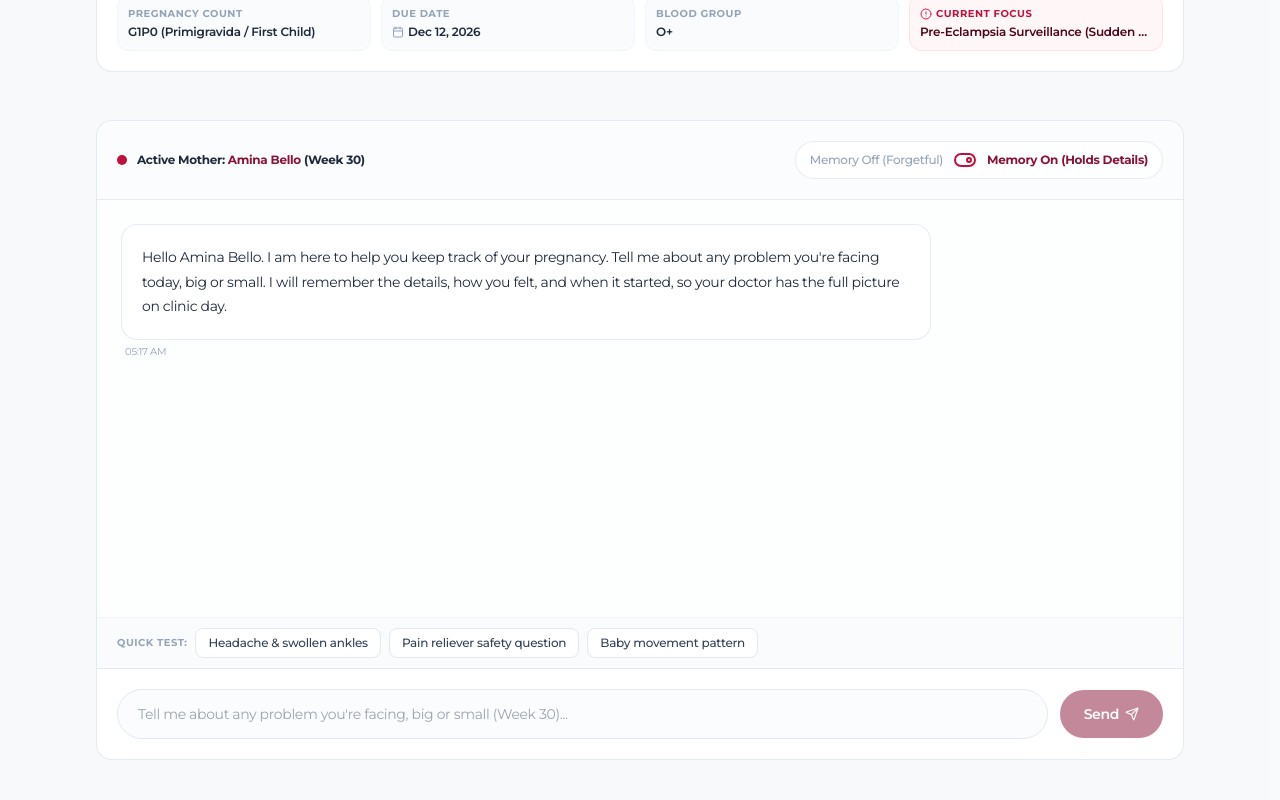
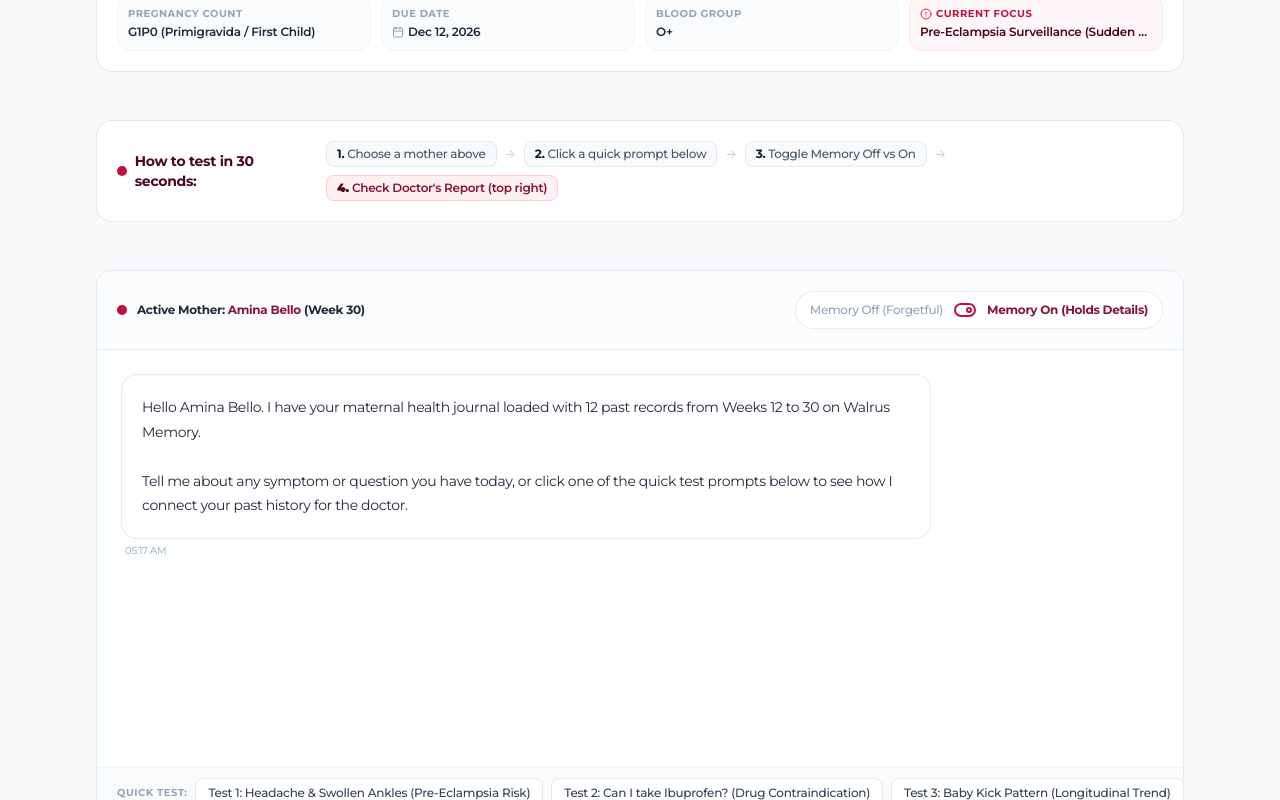
Before and after one commit to nobl3Y/LoveChild, a Next.js app: page / in a window 1280 px wide. Shown: the part 960-1760 px from the top of the page. Built offline with nearby package versions, Linux system fonts and the light colour scheme; no server answers.

Commit message:
Add 30-second evaluator walkthrough and explicit test prompts

```diff
--- a/app/page.tsx
+++ b/app/page.tsx
@@ -89,6 +89,33 @@ export default function Home() {
           />
         </section>
 
+        {/* Quick Testing Guide for Evaluators */}
+        <section className="bg-white rounded-2xl border border-slate-200/90 p-4 sm:p-5 text-xs text-slate-700 shadow-2xs">
+          <div className="flex flex-col md:flex-row md:items-center justify-between gap-3">
+            <div className="flex items-center space-x-2 text-rose-950 font-bold tracking-tight">
+              <span className="w-2.5 h-2.5 rounded-full bg-rose-700"></span>
+              <span className="text-xs sm:text-sm">How to test in 30 seconds:</span>
+            </div>
+            <div className="flex flex-wrap items-center gap-2 text-slate-600 font-medium">
+              <span className="bg-slate-50 px-2.5 py-1 rounded-lg border border-slate-200 tracking-tight">
+                <strong className="text-slate-900">1.</strong> Choose a mother above
+              </span>
+              <span className="text-slate-300">→</span>
+              <span className="bg-slate-50 px-2.5 py-1 rounded-lg border border-slate-200 tracking-tight">
+                <strong className="text-slate-900">2.</strong> Click a quick prompt below
+              </span>
+              <span className="text-slate-300">→</span>
+              <span className="bg-slate-50 px-2.5 py-1 rounded-lg border border-slate-200 tracking-tight">
+                <strong className="text-slate-900">3.</strong> Toggle Memory Off vs On
+              </span>
+              <span className="text-slate-300">→</span>
+              <span className="bg-rose-50 text-rose-900 px-2.5 py-1 rounded-lg border border-rose-200 font-semibold tracking-tight">
+                <strong className="text-rose-950">4.</strong> Check Doctor&apos;s Report (top right)
+              </span>
+            </div>
+          </div>
+        </section>
+
         {/* Live Chat Experience */}
         <section>
           <ChatInterface
--- a/components/ChatInterface.tsx
+++ b/components/ChatInterface.tsx
@@ -26,9 +26,11 @@ export const ChatInterface: React.FC<ChatInterfaceProps> = ({
   useEffect(() => {
     let initialGreeting = '';
     if (withMemory) {
-      initialGreeting = `Hello ${patient.name}. I am here to help you keep track of your pregnancy. Tell me about any problem you're facing today, big or small. I will remember the details, how you felt, and when it started, so your doctor has the full picture on clinic day.`;
+      initialGreeting = `Hello ${patient.name}. I have your maternal health journal loaded with ${patient.memories.length} past records from Weeks 12 to ${patient.gestationalWeek} on Walrus Memory.
+
+Tell me about any symptom or question you have today, or click one of the quick test prompts below to see how I connect your past history for the doctor.`;
     } else {
-      initialGreeting = `Hello! I am in standard chat mode. Memory is turned off for this test, so I will not remember details across your visits.`;
+      initialGreeting = `Hello! Memory is currently turned OFF. In this mode, I have no access to your past notes, blood pressure trends, or previous gestational milestones. Any issue you describe will be treated as an isolated event.`;
     }
 
     setMessages([
@@ -137,15 +139,15 @@ export const ChatInterface: React.FC<ChatInterfaceProps> = ({
 
   const samplePrompts = [
     {
-      label: 'Headache & swollen ankles',
+      label: 'Test 1: Headache & Swollen Ankles (Pre-Eclampsia Risk)',
       text: 'My ankles are quite swollen today and I have had a persistent frontal headache since yesterday afternoon.',
     },
     {
-      label: 'Pain reliever safety question',
+      label: 'Test 2: Can I take Ibuprofen? (Drug Contraindication)',
       text: 'Can I take an Ibuprofen or Felvin for this lower back cramp?',
     },
     {
-      label: 'Baby movement pattern',
+      label: 'Test 3: Baby Kick Pattern (Longitudinal Trend)',
       text: 'How does my baby’s movement look compared to previous weeks?',
     },
   ];
```
